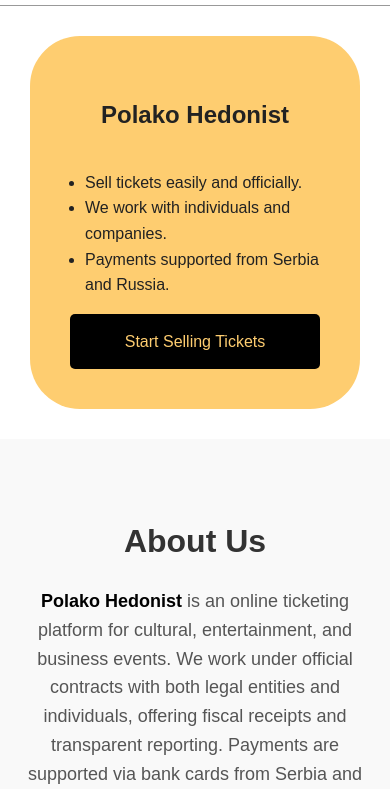
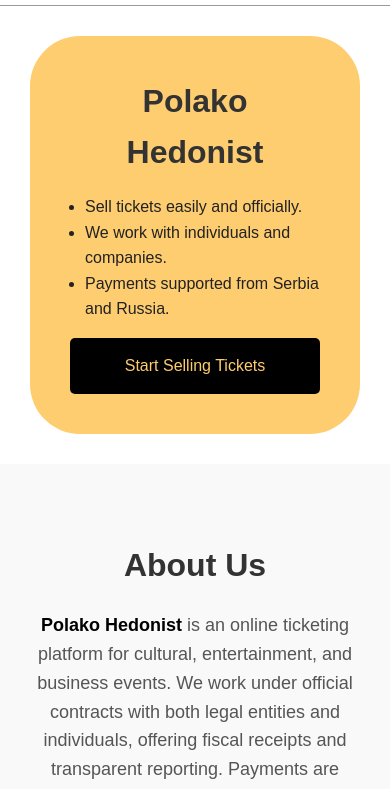
Before and after one commit to glitch-surfer/polako-landing, a website built with webpack: page index.html in a window 390 px wide. Shown: the part 55-844 px from the top of the page. Built offline with nearby package versions, Linux system fonts and the light colour scheme.

Commit message:
fix: hero heading size

```diff
--- a/style.css
+++ b/style.css
@@ -236,7 +236,7 @@
   text-align: center;
 }
 
-.hero h1 {
+.hero h2 {
   margin-top: 0;
   font-size: 3rem;
   margin: 0;
@@ -244,7 +244,7 @@
 }
 
 @media (max-width: 520px) {
-  .hero h1 {
+  .hero h2 {
     font-size: 2rem;
   }
 }
```
